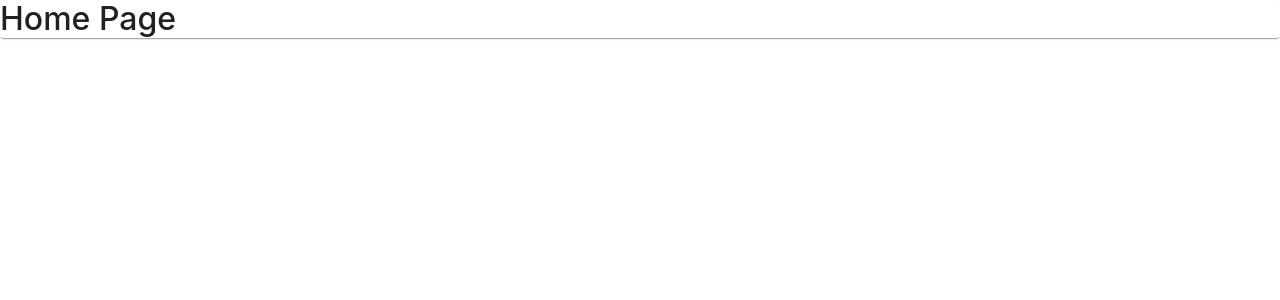
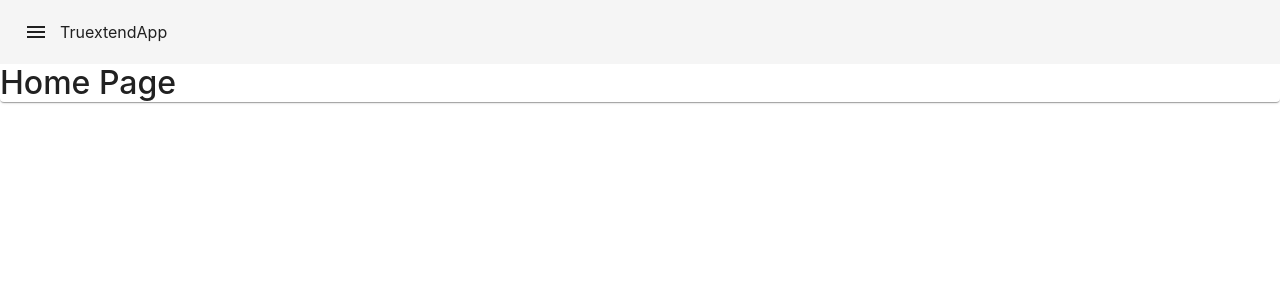
Before and after one commit to LeoDaza7/truextend-app, a React (Create React App) app: page / in a window 1280 px wide. Shown: the top 300 px of the page. Built offline with nearby package versions, Linux system fonts and the light colour scheme.

Commit message:
app-bar: brand component added.

```diff
--- a/src/components/class/app-bar.jsx
+++ b/src/components/class/app-bar.jsx
@@ -1,5 +1,8 @@
-import React, { Component } from 'react'
+import React, { Component, lazy } from 'react'
 import AppBar from '@material-ui/core/AppBar'
+import Toolbar from '@material-ui/core/Toolbar'
+
+const AppBrand = lazy(()=>import('../function/app-brand'))
 
 class NavBar extends Component {
   render() {
@@ -8,6 +11,9 @@ class NavBar extends Component {
         position='sticky'
         color='default'
         elevation={ 0 }>
+        <Toolbar>
+            <AppBrand />
+        </Toolbar>
       </AppBar>
     )
   }
--- /dev/null
+++ b/src/components/function/app-brand.jsx
@@ -0,0 +1,17 @@
+import React, { lazy } from 'react'
+import MenuIcon from '@material-ui/icons/Menu'
+
+const AppIconButton = lazy(()=>import('./app-icon-button'))
+
+export default function AppBrand(props) {
+  return (
+    <>
+      <AppIconButton
+        className='drawerToggle'
+        onClick={ props.toggleDrawer }>
+        <MenuIcon />
+      </AppIconButton>
+      TruextendApp
+    </>
+  )
+}
--- /dev/null
+++ b/src/components/function/app-icon-button.jsx
@@ -0,0 +1,20 @@
+import React from 'react'
+import IconButton from '@material-ui/core/IconButton'
+import { makeStyles } from '@material-ui/core'
+
+export default function AppIconButton(props) {
+  const classes = useStyles()
+  return (
+    <IconButton
+      edge='start'
+      color='inherit'
+      className={ classes[props.className] }
+      onClick={ props.onClick }>
+      { props.children }
+    </IconButton>
+  )
+}
+
+const useStyles = makeStyles((theme)=>({
+  //custom styles
+}))
```
